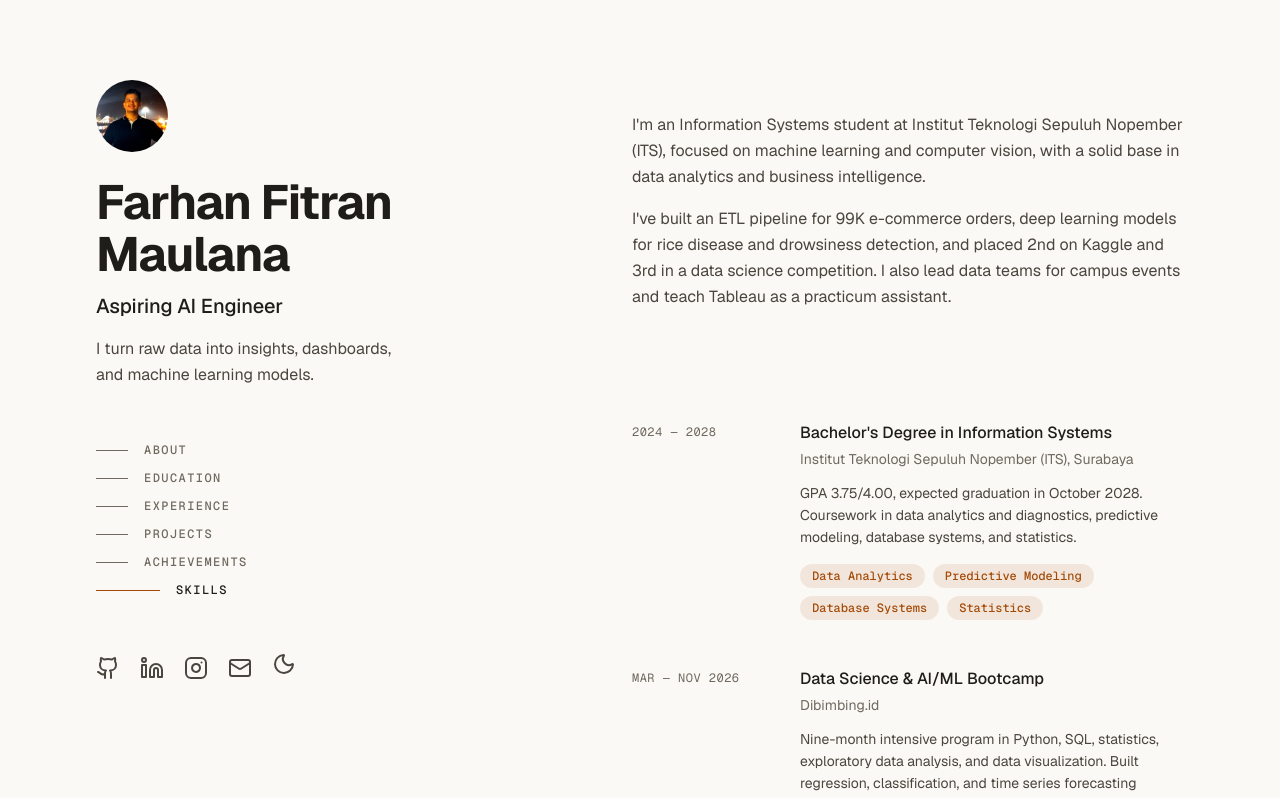
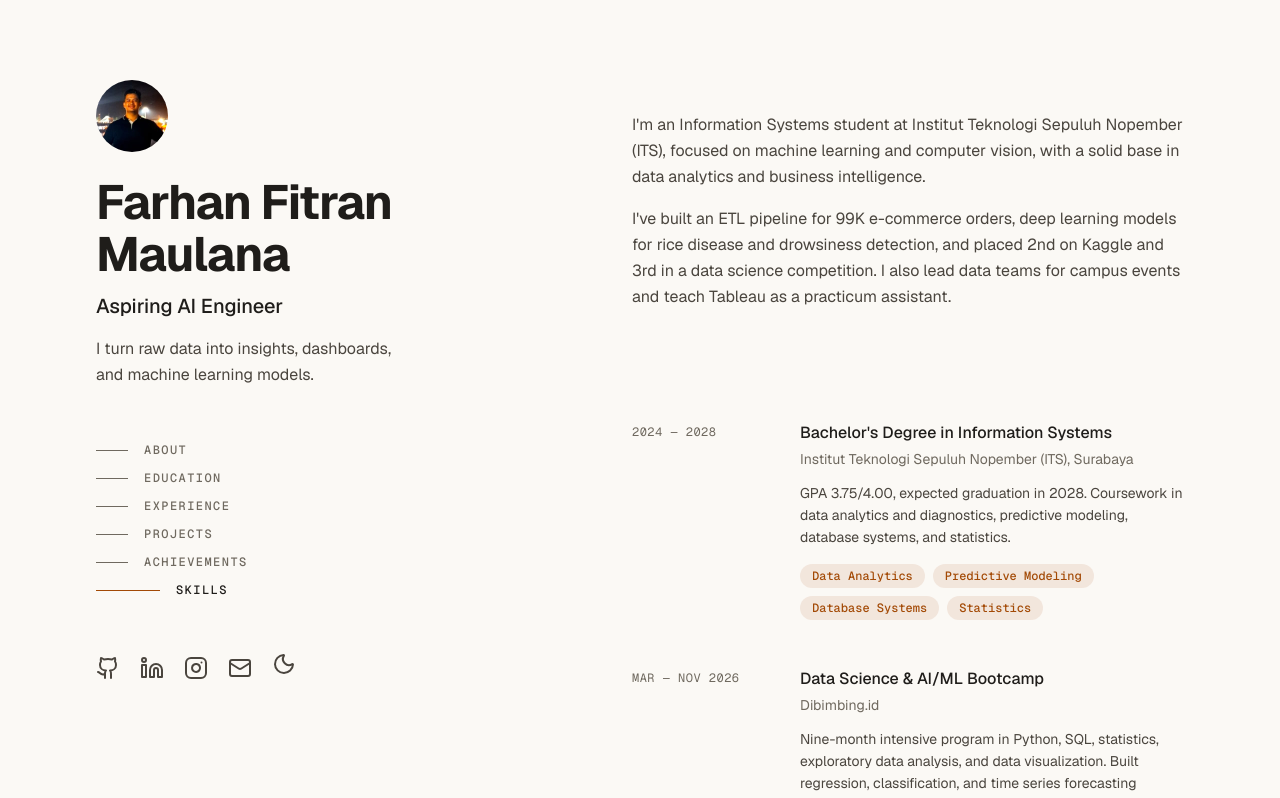
Before and after one commit to fuhrerhn/personal-website, a Next.js app: page / in a window 1280 px wide. Shown: the top 798 px of the page. Built offline with nearby package versions, Linux system fonts and the light colour scheme.

Commit message:
fix(data): drop the graduation month from Education

```diff
--- a/data/education.ts
+++ b/data/education.ts
@@ -7,7 +7,7 @@ export const education: TimelineEntry[] = [
     title: "Bachelor's Degree in Information Systems",
     org: "Institut Teknologi Sepuluh Nopember (ITS), Surabaya",
     summary:
-      "GPA 3.75/4.00, expected graduation in October 2028. Coursework in data analytics and diagnostics, predictive modeling, database systems, and statistics.",
+      "GPA 3.75/4.00, expected graduation in 2028. Coursework in data analytics and diagnostics, predictive modeling, database systems, and statistics.",
     tags: ["Data Analytics", "Predictive Modeling", "Database Systems", "Statistics"],
   },
   {
```
